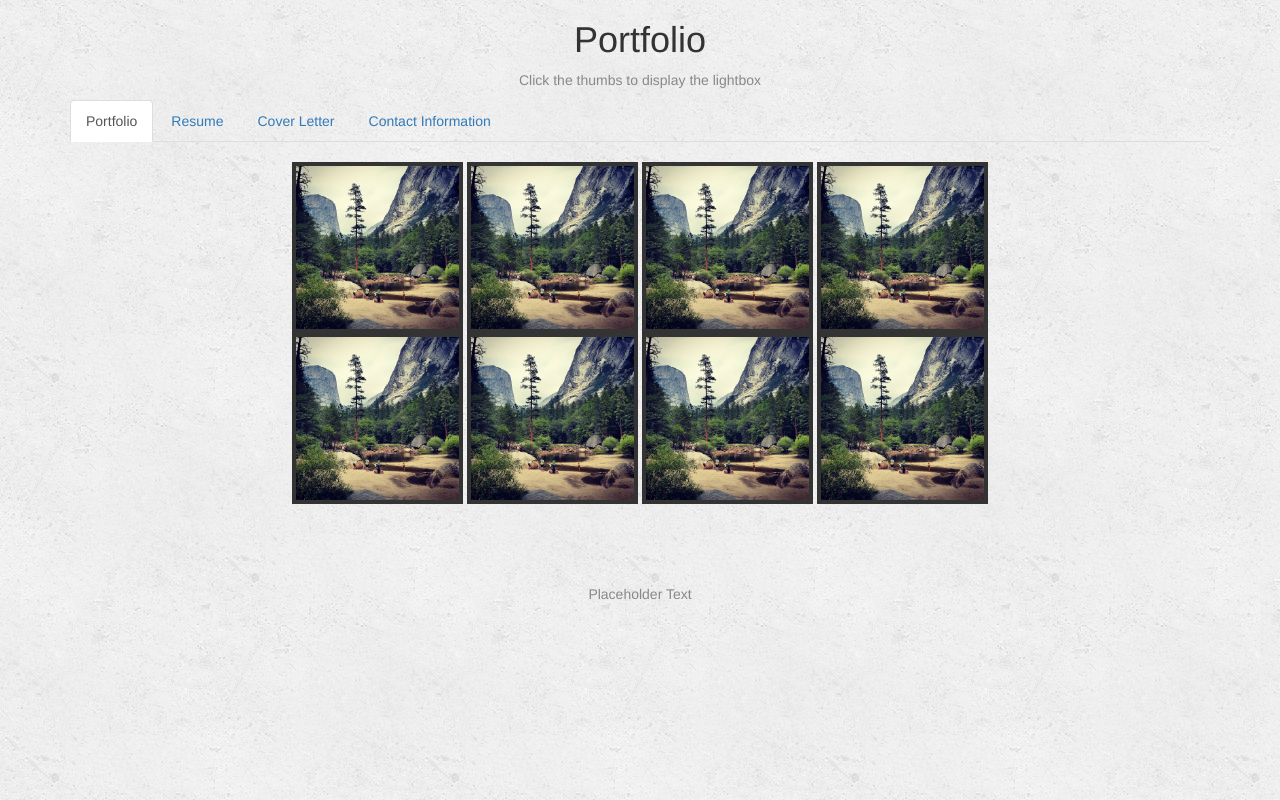
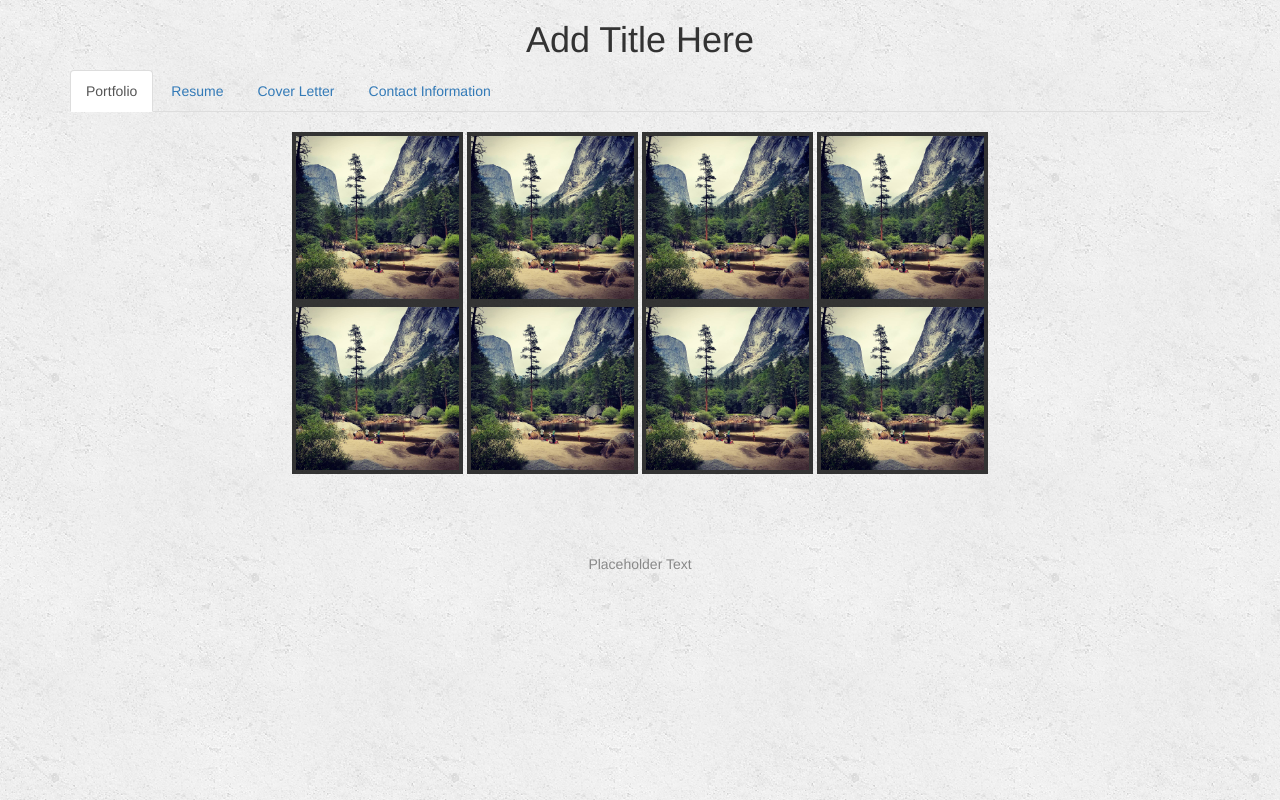
Before and after one commit to JoeyMcCoy/test, a plain HTML site: page index.html in a window 1280 px wide. Drawn offline with nearby package versions, Linux system fonts and the light colour scheme.

Commit message:
formatting

```diff
--- a/index.html
+++ b/index.html
@@ -17,8 +17,8 @@
 
 <body>
 
-    <h1>Portfolio</h1>
-    <p id="prova">Click the thumbs to display the lightbox</p>
+    <h1>Add Title Here</h1>
+
 <div class="container">
 	<div class="row">
 		                                <div class="col-lg-12">
```
